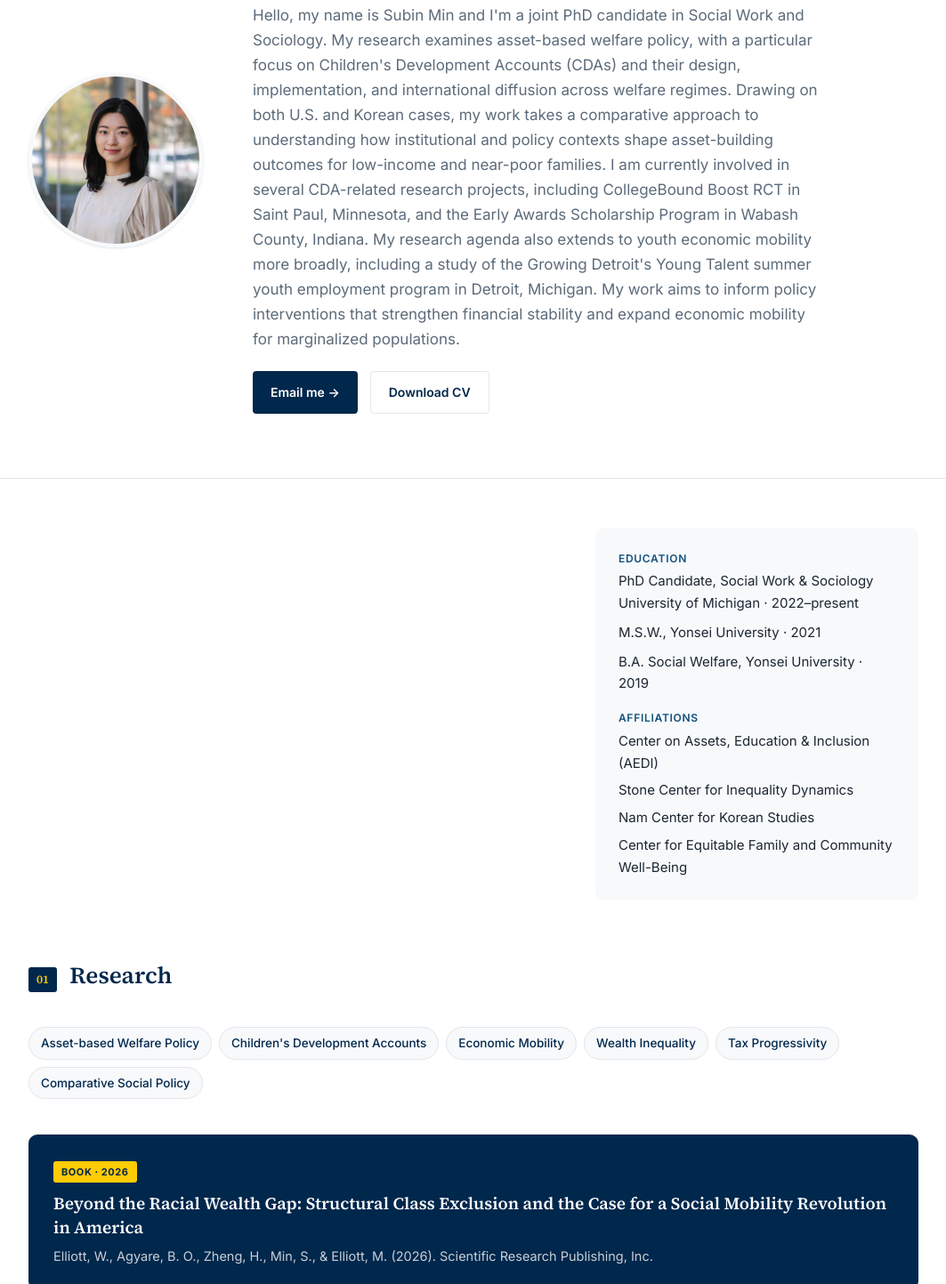
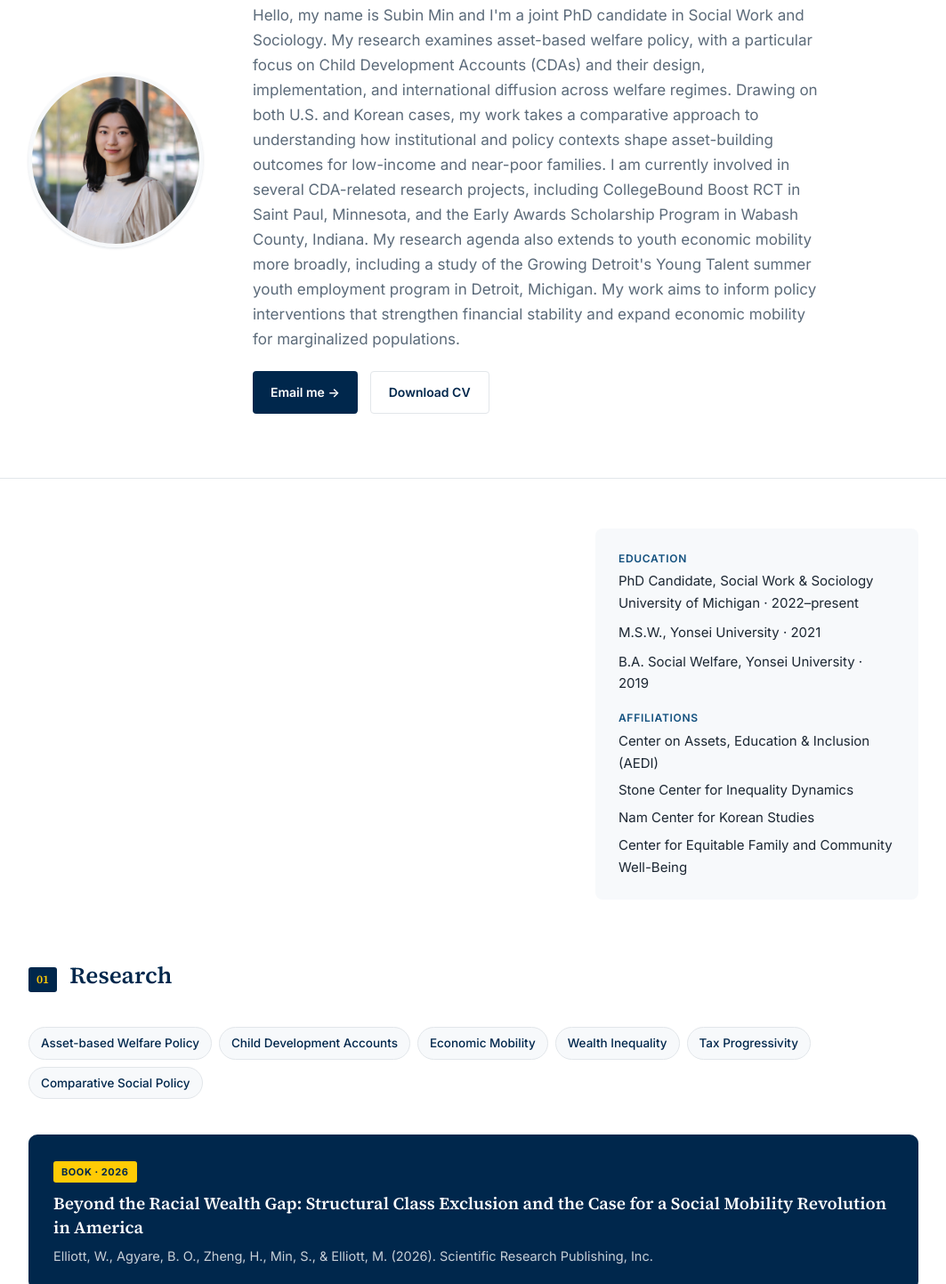
Before and after one commit to subinminn/bio, a plain HTML site: page index.html in a window 1280 px wide. Shown: the part 245-1688 px from the top of the page at 89% size, without its empty margins (108-1171 px from the left). Drawn offline with Linux system fonts and the light colour scheme.

Commit message:
Update index.html

```diff
--- a/index.html
+++ b/index.html
@@ -161,7 +161,7 @@
     <div class="text">
       <div class="eyebrow">PhD Candidate · Social Work &amp; Sociology · University of Michigan</div>
       <h1>Subin Min</h1>
-      <p class="lede">Hello, my name is Subin Min and I'm a joint PhD candidate in Social Work and Sociology. My research examines asset-based welfare policy, with a particular focus on Children's Development Accounts (CDAs) and their design, implementation, and international diffusion across welfare regimes. Drawing on both U.S. and Korean cases, my work takes a comparative approach to understanding how institutional and policy contexts shape asset-building outcomes for low-income and near-poor families. I am currently involved in several CDA-related research projects, including CollegeBound Boost RCT in Saint Paul, Minnesota, and the Early Awards Scholarship Program in Wabash County, Indiana. My research agenda also extends to youth economic mobility more broadly, including a study of the Growing Detroit's Young Talent summer youth employment program in Detroit, Michigan. My work aims to inform policy interventions that strengthen financial stability and expand economic mobility for marginalized populations.</p>
+      <p class="lede">Hello, my name is Subin Min and I'm a joint PhD candidate in Social Work and Sociology. My research examines asset-based welfare policy, with a particular focus on Child Development Accounts (CDAs) and their design, implementation, and international diffusion across welfare regimes. Drawing on both U.S. and Korean cases, my work takes a comparative approach to understanding how institutional and policy contexts shape asset-building outcomes for low-income and near-poor families. I am currently involved in several CDA-related research projects, including CollegeBound Boost RCT in Saint Paul, Minnesota, and the Early Awards Scholarship Program in Wabash County, Indiana. My research agenda also extends to youth economic mobility more broadly, including a study of the Growing Detroit's Young Talent summer youth employment program in Detroit, Michigan. My work aims to inform policy interventions that strengthen financial stability and expand economic mobility for marginalized populations.</p>
       <div class="cta-row">
         <a class="btn" href="mailto:subinmin@umich.edu">Email me →</a>
         <a class="btn alt" href="CV_Subin_Min_Current.pdf">Download CV</a>
@@ -193,7 +193,7 @@
 
     <div class="interest-tags">
       <span>Asset-based Welfare Policy</span>
-      <span>Children's Development Accounts</span>
+      <span>Child Development Accounts</span>
       <span>Economic Mobility</span>
       <span>Wealth Inequality</span>
       <span>Tax Progressivity</span>
```
